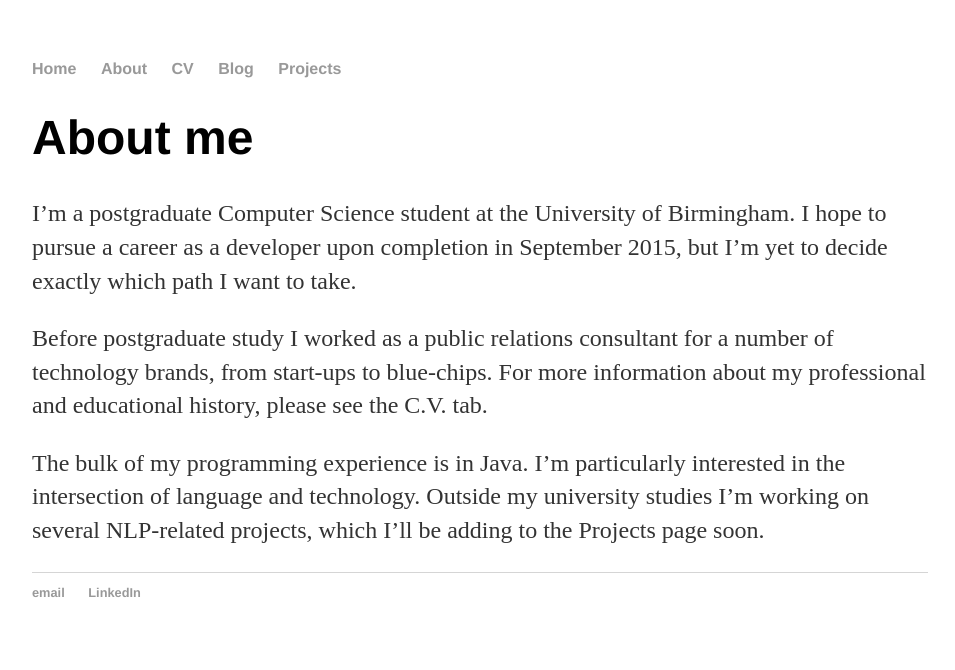
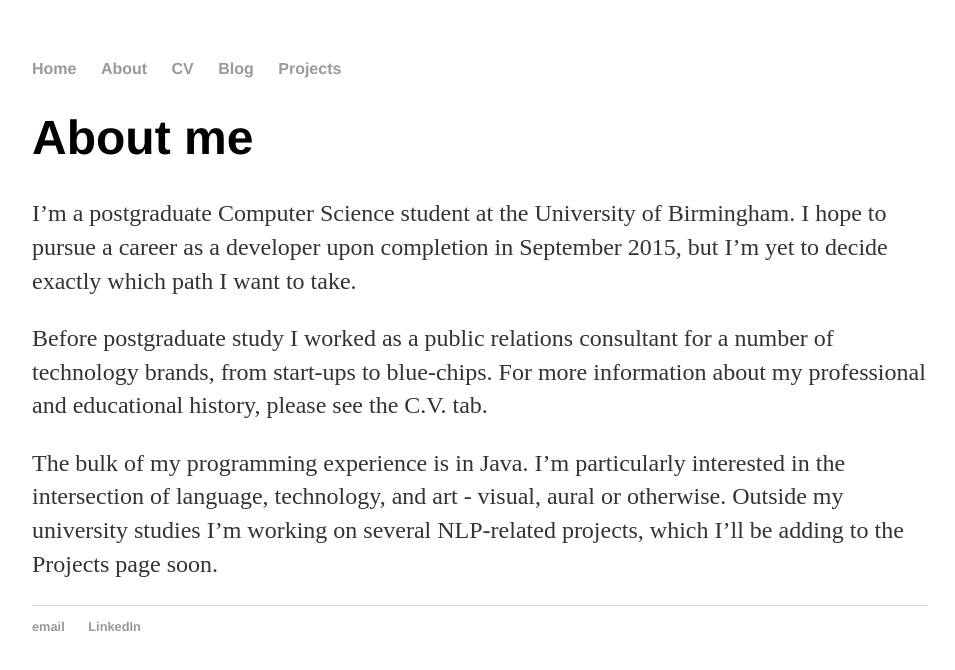
Before and after one commit to scownie/scownie.github.io, a Jekyll site: the page built from about/index.md, in a window 1280 px wide. Shown: the top 670 px of the page, without its empty margins (160-1115 px from the left). Built offline with Jekyll 4.4.1, drawn with Linux system fonts in a browser that asks for light colours.

Commit message:
Update index.md

```diff
--- a/about/index.md
+++ b/about/index.md
@@ -8,4 +8,4 @@ I’m a postgraduate Computer Science student at the University of Birmingham. I
 
 Before postgraduate study I worked as a public relations consultant for a number of technology brands, from start-ups to blue-chips. For more information about my professional and educational history, please see the C.V. tab.
 
-The bulk of my programming experience is in Java. I'm particularly interested in the intersection of language and technology. Outside my university studies I'm working on several NLP-related projects, which I'll be adding to the Projects page soon.
+The bulk of my programming experience is in Java. I'm particularly interested in the intersection of language, technology, and art - visual, aural or otherwise. Outside my university studies I'm working on several NLP-related projects, which I'll be adding to the Projects page soon.
```
